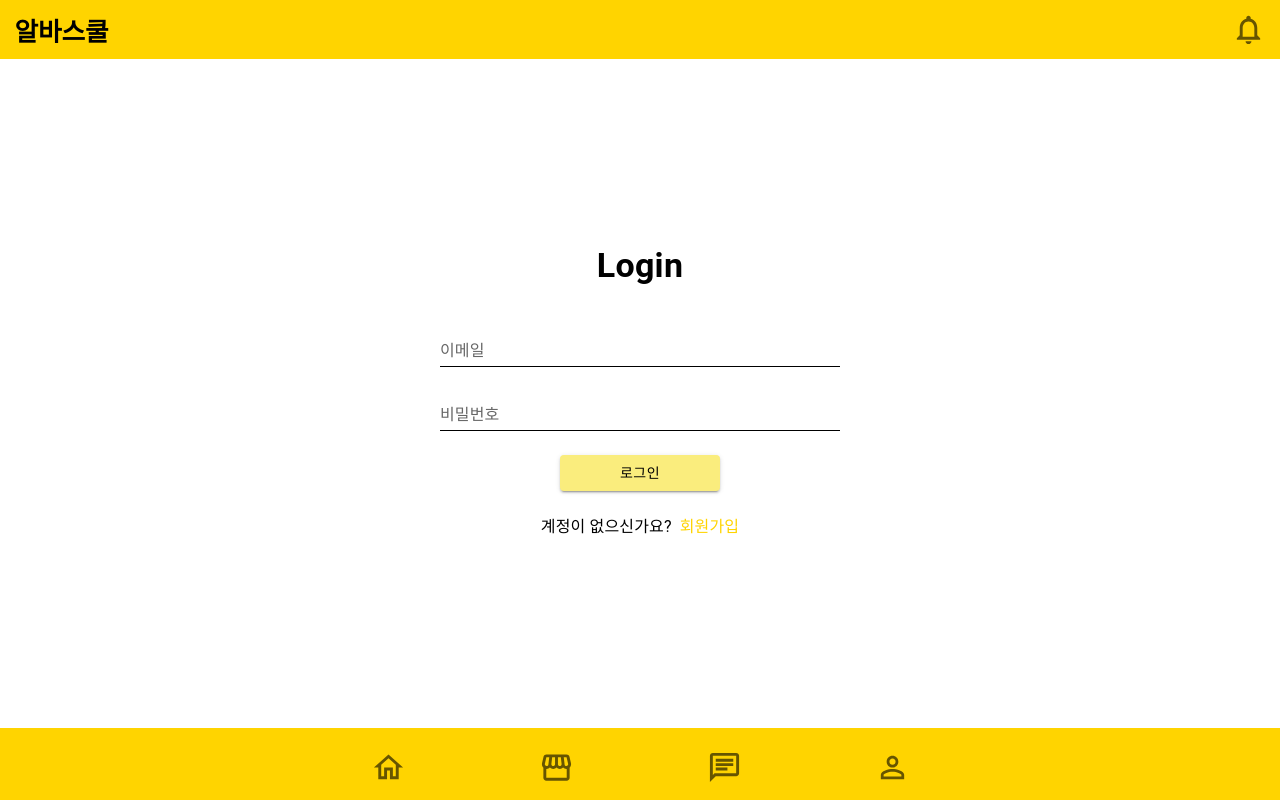
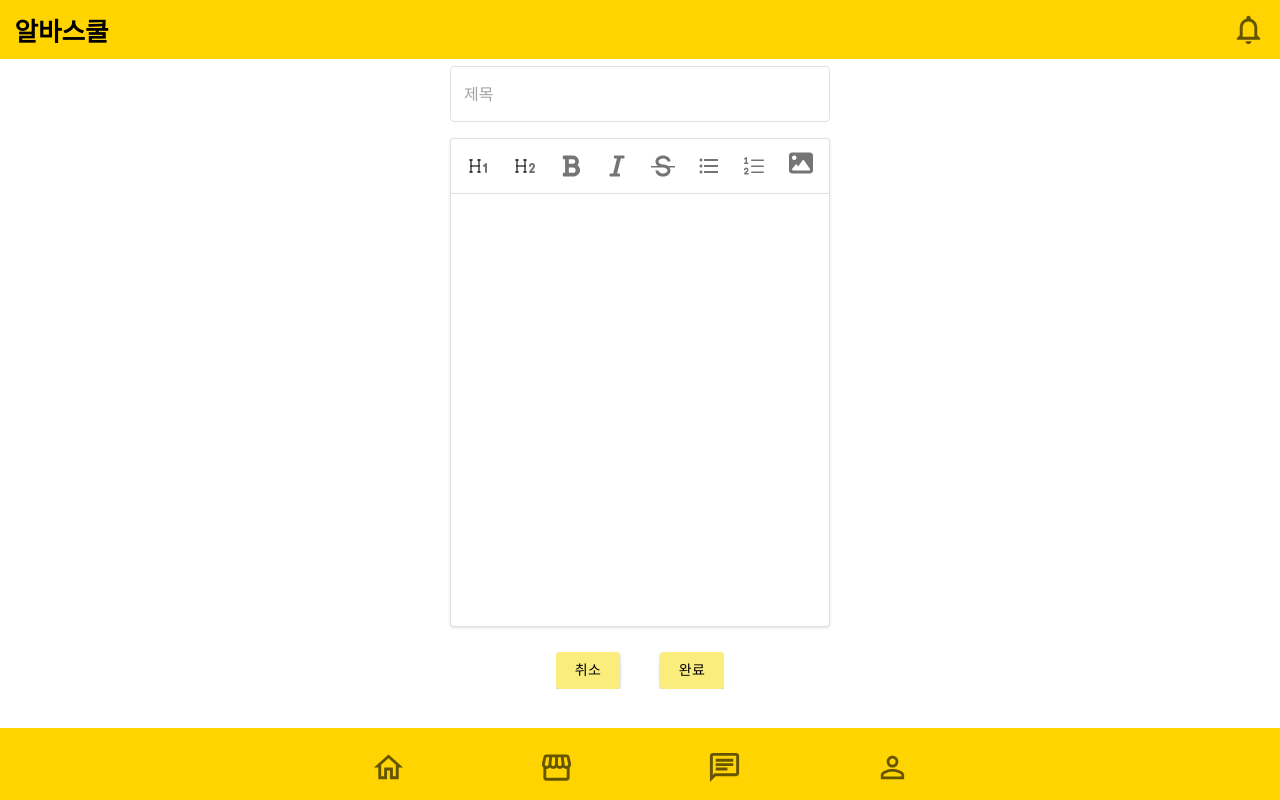
Before and after one commit to leejjorang/albaschool_frontend, a React (Vite) app: page / in a window 1280 px wide. Built offline with nearby package versions, Linux system fonts and the light colour scheme; a web font is replaced by a local one.

Commit message:
Feat: 교육 페이지 작성 화면 구현

```diff
--- a/src/App.tsx
+++ b/src/App.tsx
@@ -1,13 +1,13 @@
 import { GlobalStyle } from "./styles/global";
 import Layout from "./components/layout/Layout";
-import Login from "./pages/common/Login";
+import WritePost from "./pages/manager/WritePost";
 
 function App() {
   return (
     <>
       <GlobalStyle />
       <Layout>
-        <Login />
+        <WritePost />
       </Layout>
     </>
   )
--- /dev/null
+++ b/src/components/Tiptap.tsx
@@ -0,0 +1,119 @@
+// Tiptap.tsx
+import { useEditor, EditorContent } from "@tiptap/react";
+import StarterKit from "@tiptap/starter-kit";
+import Toolbar from "./Toolbar";
+import styled from "styled-components";
+import Image from "@tiptap/extension-image";
+
+const Tiptap = () => {
+  const editor = useEditor({
+    extensions: [
+      StarterKit,
+      Image.configure({
+        allowBase64: true, // base64 이미지 허용
+      }),
+    ],
+    content: "",
+  });
+
+  return (
+    <EditorContainer>
+      <Toolbar editor={editor} />
+      <EditorWrapper>
+        <EditorContent editor={editor} />
+      </EditorWrapper>
+    </EditorContainer>
+  );
+};
+
+const EditorContainer = styled.div`
+  width: 100%;
+  height: 75%;
+  margin-bottom: 10px;
+  border: 1px solid rgba(0, 0, 0, 0.12);
+  border-radius: 4px;
+  overflow: hidden;
+  background: white;
+  box-shadow: 0 1px 3px rgba(0, 0, 0, 0.12);
+  display: flex;
+  flex-direction: column;
+`;
+
+const EditorWrapper = styled.div`
+  flex: 1;
+  overflow-y: auto;
+  padding: 10px;
+
+  // 스크롤바 스타일링
+  &::-webkit-scrollbar {
+    width: 8px;
+  }
+
+  &::-webkit-scrollbar-track {
+    background: #f1f1f1;
+    border-radius: 4px;
+  }
+
+  &::-webkit-scrollbar-thumb {
+    background: #FAED7D;
+    border-radius: 4px;
+
+    &:hover {
+      background: #FFD400;
+    }
+  }
+
+  .ProseMirror {
+    // Tiptap 에디터의 메인 편집 영역
+    outline: none;
+    height: 100%;
+
+    p {
+      margin: 0.5rem 0; // 문단 간격 조정
+      line-height: 1.5;
+    }
+
+    img {
+      max-width: 90%;
+      height: auto;
+      display: block;
+      margin: 1rem auto;
+    }
+
+    & > ol {
+      counter-reset: item;
+      margin-left: 1em;
+
+      & > li {
+        display: block;
+        position: relative;
+        padding-left: 2em;
+
+        &::before {
+          content: counter(item) ". ";
+          counter-increment: item;
+          position: absolute;
+          left: 0.5em;
+        }
+      }
+    }
+
+    & > ul {
+      margin-left: 1em;
+
+      & > li {
+        display: block;
+        position: relative;
+        padding-left: 2em;
+
+        &::before {
+          content: "•";
+          position: absolute;
+          left: 0.5em;
+        }
+      }
+    }
+  }
+`;
+
+export default Tiptap;
--- /dev/null
+++ b/src/components/Toolbar.tsx
@@ -0,0 +1,110 @@
+import { Editor } from "@tiptap/react";
+import { styled } from "@mui/material/styles";
+import { Box, IconButton } from "@mui/material";
+import { TbH1, TbH2 } from "react-icons/tb";
+import { FaBold, FaItalic } from "react-icons/fa";
+import { ImStrikethrough } from "react-icons/im";
+import { MdFormatListBulleted } from "react-icons/md";
+import { GoListOrdered } from "react-icons/go";
+import { FaImage } from "react-icons/fa6";
+
+const ToolbarContainer = styled(Box)({
+  display: "flex",
+  alignItems: "center",
+  gap: "6px",
+  padding: "8px",
+  borderBottom: "1px solid rgba(0, 0, 0, 0.12)",
+});
+
+const StyledIconButton = styled(IconButton, {
+  shouldForwardProp: (prop) => prop !== "isActive",
+})<{ isActive?: boolean }>(({ isActive }) => ({
+  backgroundColor: isActive ? "rgba(0, 0, 0, 0.08)" : "transparent",
+  padding: "4px 8px",
+  borderRadius: "4px",
+  "&:hover": {
+    backgroundColor: "rgba(0, 0, 0, 0.04)",
+  },
+}));
+
+interface ToolbarProps {
+  editor: Editor | null;
+}
+
+const Toolbar = ({ editor }: ToolbarProps) => {
+  if (!editor) return null;
+
+  const handleImageUpload = (e: React.ChangeEvent<HTMLInputElement>) => {
+    const file = e.target.files?.[0];
+    if (file) {
+      const reader = new FileReader();
+      reader.onload = () => {
+        if (typeof reader.result === "string") {
+          editor?.chain().focus().setImage({ src: reader.result }).run();
+        }
+      };
+      reader.readAsDataURL(file);
+    }
+  };
+
+  return (
+    <ToolbarContainer>
+      <StyledIconButton
+        onClick={() => editor.chain().focus().toggleHeading({ level: 1 }).run()}
+        isActive={editor.isActive("heading", { level: 1 })}
+      >
+        <TbH1 />
+      </StyledIconButton>
+      <StyledIconButton
+        onClick={() => editor.chain().focus().toggleHeading({ level: 2 }).run()}
+        isActive={editor.isActive("heading", { level: 2 })}
+      >
+        <TbH2 />
+      </StyledIconButton>
+      <StyledIconButton
+        onClick={() => editor.chain().focus().toggleBold().run()}
+        isActive={editor.isActive("bold")}
+      >
+        <FaBold />
+      </StyledIconButton>
+      <StyledIconButton
+        onClick={() => editor.chain().focus().toggleItalic().run()}
+        isActive={editor.isActive("italic")}
+      >
+        <FaItalic />
+      </StyledIconButton>
+      <StyledIconButton
+        onClick={() => editor.chain().focus().toggleStrike().run()}
+        isActive={editor.isActive("strike")}
+      >
+        <ImStrikethrough />
+      </StyledIconButton>
+      <StyledIconButton
+        onClick={() => editor.chain().focus().toggleBulletList().run()}
+        isActive={editor.isActive("bulletList")}
+      >
+        <MdFormatListBulleted />
+      </StyledIconButton>
+      <StyledIconButton
+        onClick={() => editor.chain().focus().toggleOrderedList().run()}
+        isActive={editor.isActive("orderedList")}
+      >
+        <GoListOrdered />
+      </StyledIconButton>
+      <StyledIconButton>
+        <input
+          type="file"
+          accept="image/*"
+          onChange={handleImageUpload}
+          style={{ display: "none" }}
+          id="image-upload"
+        />
+        <label htmlFor="image-upload">
+          <FaImage />
+        </label>
+      </StyledIconButton>
+    </ToolbarContainer>
+  );
+};
+
+export default Toolbar;
--- /dev/null
+++ b/src/pages/manager/WritePost.tsx
@@ -0,0 +1,105 @@
+import { Box, Button, TextField } from "@mui/material";
+import { useForm } from "react-hook-form";
+import styled from "styled-components";
+import Tiptap from "../../components/Tiptap";
+
+interface postProps {
+  title: string;
+  content: string;
+  image?: number;
+}
+function WritePost() {
+  const {
+    register,
+    handleSubmit,
+    formState: { errors },
+  } = useForm<postProps>();
+
+  const onSubmit = async () => {
+    //백엔드에 데이터 전송
+  };
+
+  return (
+    <WritePostStyle>
+      <StyledForm onSubmit={handleSubmit(onSubmit)}>
+        <TextField
+          {...register("title", {
+            required: "제목을 작성해주세요",
+          })}
+          placeholder="제목"
+          error={!!errors.title}
+          helperText={errors.title?.message}
+          sx={{
+            width: "100%",
+            "& .MuiOutlinedInput-root": {
+              "& fieldset": {
+                borderColor: "#e0e0e0",
+              },
+              "&:hover fieldset": {
+                borderColor: "#FAED7D",
+              },
+              "&.Mui-focused fieldset": {
+                borderColor: "#FFD400",
+              },
+            },
+            marginBottom: 2,
+          }}
+        />
+         <Tiptap />
+        <Box sx={{marginTop:"15px"}}>
+          <Button
+            size="medium"
+            variant="contained"
+            sx={{
+              ...buttonStyle,
+              marginRight: 5,
+            }}
+          >
+            취소
+          </Button>
+          <Button
+            size="medium"
+            type="submit"
+            variant="contained"
+            sx={{
+              ...buttonStyle,
+            }}
+          >
+            완료
+          </Button>
+        </Box>
+      </StyledForm>
+    </WritePostStyle>
+  );
+}
+const WritePostStyle = styled.div`
+  width: 100%;
+  max-width: 400px;
+  height: calc(100vh - 8rem);
+  display: flex;
+  flex-direction: column;
+  justify-content: center;
+  align-items: center;
+  margin: 0 auto;
+`;
+
+const StyledForm = styled.form`
+  width: 100%;
+  height: 100%;
+  max-width: 400px;
+  display: flex;
+  flex-direction: column;
+  align-items: center;
+  padding: 10px;
+`;
+
+const buttonStyle = {
+  width: "30%",
+  color: "black",
+  background: "#FAED7D",
+  "&:hover": {
+    backgroundColor: "#FFD400",
+  },
+};
+
+export default WritePost;
```
Also changed, not shown: package.json (+15 -1 lines), 1 other file (tests, documents, lock files or other folders).
